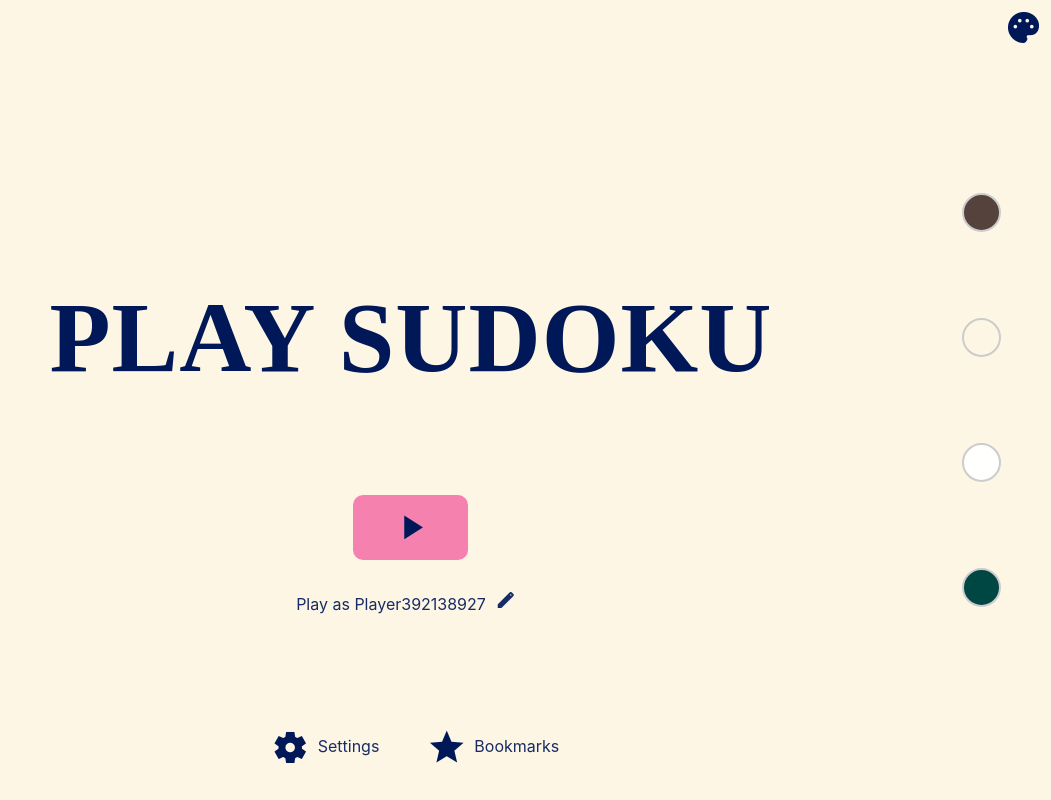
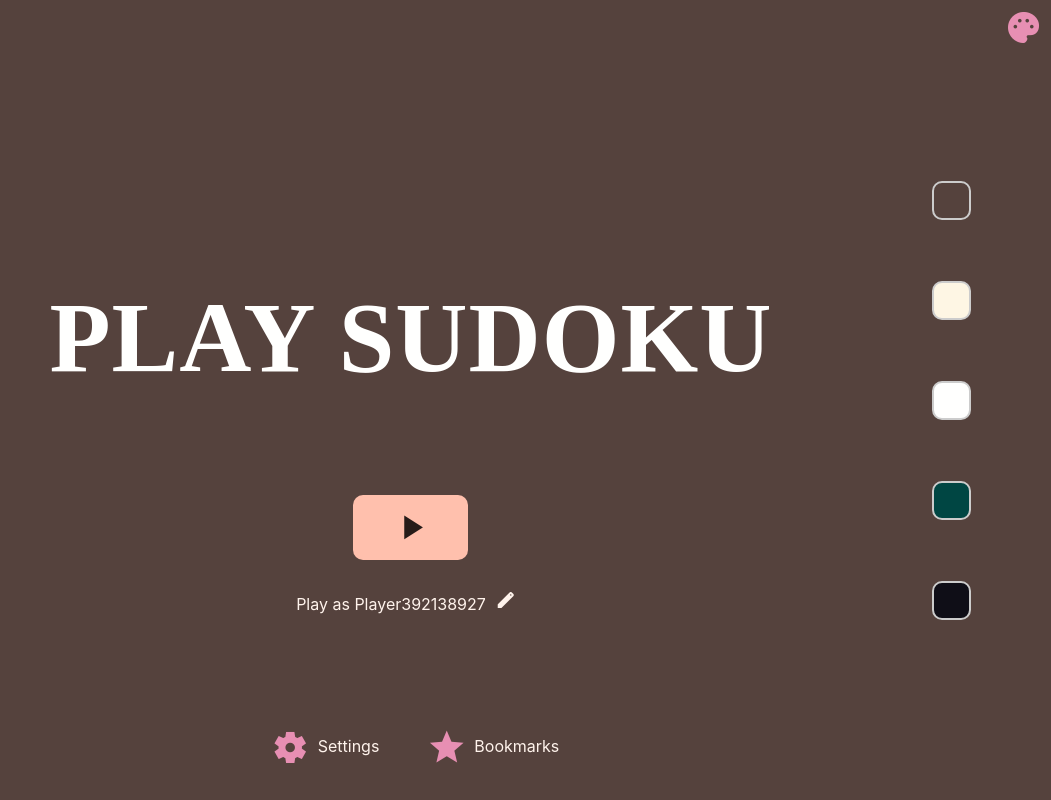
Before and after one commit to AlexChavezz/playsudoku, a React (Vite) app: page /play in a window 1280 px wide. Both pictures are taken after a click on the element "palette". Shown: the whole page, without its empty margins (229-1280 px from the left). Built offline with nearby package versions, Linux system fonts and the light colour scheme; a web font is replaced by a local one.

Commit message:
put theme on localS i'll fix

```diff
--- a/src/components/PlayScreen/ColorItem.tsx
+++ b/src/components/PlayScreen/ColorItem.tsx
@@ -1,30 +1,24 @@
-import { useContext } from "react";
+import React, { useContext } from "react";
 import { GlobalState } from "../../context/GlobalState";
+import { values } from "../../interfaces/interfaces";
 
 interface ColorItemProps {
-    theme: string
-    setPalette:any
+    theme: values
+    setPalette: React.Dispatch<React.SetStateAction<boolean>>
 }
 
-export const ColorItem = ({ theme, setPalette }:ColorItemProps) => {
+export const ColorItem = React.memo(({ theme, setPalette }:ColorItemProps) => {
     const { themeDispatch } = useContext(GlobalState);
     function changeColor(){
         themeDispatch({type:"changeTheme", payload: theme});
         setPalette(false);
+        window.localStorage.setItem("theme", "hola");
     }
     return (
         <article
             onClick={changeColor}
-            style={{
-                borderRadius: 50,
-                height: "35px",
-                width: "35px",
-                // boxShadow:"2px 2px 2px #ccc ins"
-                border: "2px solid #ccc"
-            }}
-            className={theme}
+            className={`color-palette-item ${theme}`}
         >
-
         </article>
     );
-}
+})
--- a/src/components/PlayScreen/index.ts
+++ b/src/components/PlayScreen/index.ts
@@ -1,6 +1,6 @@
 import { Body } from "./Body";
+import { ColorItem } from "./ColorItem";
 import { Footer } from "./Footer";
 import { Header } from "./Header";
 
-
-export { Body, Footer, Header };
+export { Body, Footer, Header, ColorItem };
--- /dev/null
+++ b/src/helpers/animations.ts
@@ -0,0 +1,30 @@
+import { RefObject } from "react";
+
+export function animationIn( {current}: RefObject<HTMLElement>):void{
+    current?.animate([
+        { transform: "translateX(50px)" },
+        { visibility:"visible" },
+        { opcacity: 0 },
+        { transform: "translateX(0px)" },
+        { opcacity: 1 },
+    ], {
+        duration: 200
+    })
+    setTimeout(()=>{
+        if(current) current.style.visibility = "visible";
+    }, 150)
+}
+
+export function animationOut({current}:RefObject<HTMLElement>):void{
+    current?.animate([
+        { transform: "translateX(0px)" },
+        { opcacity: 1 },
+        { transform: "translateX(50px)" },
+        { opcacity: 0 },
+    ], {
+        duration: 200
+    })
+    setTimeout(()=>{
+        if (current) current.style.visibility = "hidden";
+    }, 150)
+}
--- a/src/index.css
+++ b/src/index.css
@@ -128,6 +128,28 @@ footer section article {
   color: #ff8e3c;
 }
 
+.color-palette-container {
+  position: absolute;
+  width: 100px;
+  height: 500px;
+  top: 0;
+  right: 50px;
+  bottom: 0;
+  margin: auto;
+  border-radius: 10;
+  display: flex;
+  flex-direction: column;
+  align-items: center;
+  justify-content: space-around;
+  visibility: hidden
+
+}
+.color-palette-item {
+  border-radius: 10px;
+  height: 35px;
+  width: 35px;
+  border: 2px solid #ccc;
+}
 /*
 
  ANIMATIONS
@@ -341,3 +363,45 @@ span {
 .themeFour span {
   color: #abd1c6;
 }
+
+/*
+
+  ThemeFive
+
+*/
+
+.themeFive h1 {
+  color: #fffffe;
+}
+
+.themeFive {
+  background-color: #0f0e17;
+}
+
+.themeFive button {
+  background-color: #ff8906;
+}
+
+.themeFive button span {
+  color: #fffffe;
+}
+
+.themeFive .bookmarks {
+  color: #e53170;
+}
+
+.themeFive .settings {
+  color: #e53170;
+}
+
+.themeFive .palette {
+  color: #e53170;
+}
+
+.themeFive p {
+  color: #a7a9be;
+}
+
+.themeFive span {
+  color: #a7a9be;
+}
--- a/src/interfaces/interfaces.ts
+++ b/src/interfaces/interfaces.ts
@@ -1,9 +1,9 @@
 
-type value = "themeOne"| "themeTwo" | "themeThree" | "themeFour";
+export type values = "themeOne"| "themeTwo" | "themeThree" | "themeFour" | "themeFive";
 
 export type themeAction =
-| { type: "changeTheme", payload: value }
-| { type: "changeTheme", payload: value }
+| { type: "changeTheme", payload: values }
+| { type: "changeTheme", payload: values }
 
 export interface GlobalState {
   theme: string
--- a/src/pages/PlayScreen.tsx
+++ b/src/pages/PlayScreen.tsx
@@ -1,73 +1,42 @@
-import { createRef, useContext, useEffect, useRef, useState } from "react";
-import { Header, Body, Footer } from "../components/PlayScreen";
-import { ColorItem } from "../components/PlayScreen/ColorItem";
+import { useContext, useEffect, useRef, useState } from "react";
+import { Header, Body, Footer, ColorItem } from "../components/PlayScreen";
 import { GlobalState } from "../context/GlobalState";
+import { animationIn, animationOut } from "../helpers/animations";
+import { values } from "../interfaces/interfaces";
 
 
-const Themes = ["themeOne", "themeTwo", "themeThree", "themeFour"];
+const Themes: values[] = ["themeOne", "themeTwo", "themeThree", "themeFour", "themeFive"];
 
 export const PlayScreen = () => {
-    const { theme } = useContext(GlobalState);
+    const { theme, themeDispatch } = useContext(GlobalState);
     const [palette, setPalette] = useState<boolean>(false);
-    const ref = createRef();
     const colorRef = useRef<HTMLElement>(null);
-    useEffect(()=>{
-        if(palette){
-            colorRef.current?.animate([
-                { transform: "translateX(50px)" },
-                { visibility:"visible" },
-                { opcacity: 0 },
-                { transform: "translateX(0px)" },
-                { opcacity: 1 },
-            ], {
-                duration: 200
-            })
-            setTimeout(()=>{
-                colorRef.current.style.visibility = "visible";
-            }, 150)
+    console.log(theme)
+    useEffect(() => {
+        const themeSaved: string | null = window.localStorage.getItem("theme");
+        if(!themeSaved){
+            window.localStorage.setItem("theme", "themeOne");
         }else{
-            colorRef.current?.animate([
-                { transform: "translateX(0px)" },
-                { opcacity: 1 },
-                { transform: "translateX(50px)" },
-                { opcacity: 0 },
-            ], {
-                duration: 200
-            })
-            setTimeout(()=>{
-                colorRef.current.style.visibility = "hidden";
-            }, 150)
+            themeDispatch({ type: "changeTheme", payload: themeSaved });
+            localStorage.setItem("theme", theme);
         }
-    },[[palette]])
-    function showColors() {
-        if(!palette){
-            colorRef.current?.animate([
-                { transform: "translateX(50px)" },
-                { visibility:"visible" },
-                { opcacity: 0 },
-                { transform: "translateX(0px)" },
-                { opcacity: 1 },
-            ], {
-                duration: 200
-            })
-            setTimeout(()=>{
-                colorRef.current.style.visibility = "visible";
-            }, 150)
-        }else{
-            colorRef.current?.animate([
-                { transform: "translateX(0px)" },
-                { opcacity: 1 },
-                { transform: "translateX(50px)" },
-                { opcacity: 0 },
-            ], {
-                duration: 200
-            })
-            setTimeout(()=>{
-                colorRef.current.style.visibility = "hidden";
-            }, 150)
+
+        if (palette) {
+            animationIn(colorRef);
+        } else {
+            animationOut(colorRef);
+        }
+    }, [palette])
+
+    function showColors(): void {
+        if (!palette) {
+            animationIn(colorRef);
+        } else {
+            animationOut(colorRef);
         }
         setPalette(!palette);
     }
+
     return (
         <main className={theme}>
             <Header showColors={showColors} />
@@ -75,26 +44,11 @@ export const PlayScreen = () => {
             <Footer />
             <section
                 ref={colorRef}
-                style={{
-                    // backgroundColor: "lightblue",
-                    position: "absolute",
-                    width: "100px",
-                    height: "500px",
-                    top: 0,
-                    right: 20,
-                    bottom: 0,
-                    margin: "auto",
-                    borderRadius: 10,
-                    display: "flex",
-                    flexDirection: "column",
-                    alignItems: "center",
-                    justifyContent: "space-around",
-                    visibility: "hidden"
-                }}
+                className="color-palette-container"
             >
                 {
-                    Themes.map((theme: string) => {
-                        return <ColorItem theme={theme} key={theme} reference={ref} setPalette={setPalette}/>
+                    Themes.map((theme) => {
+                        return <ColorItem theme={theme} key={theme} setPalette={setPalette} />
                     })
                 }
             </section>
```
